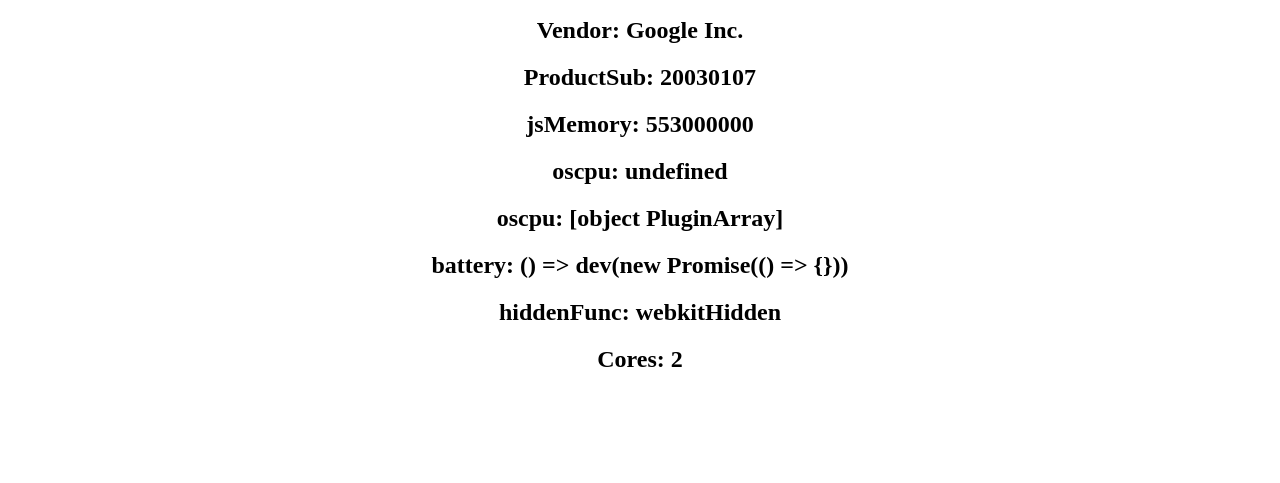
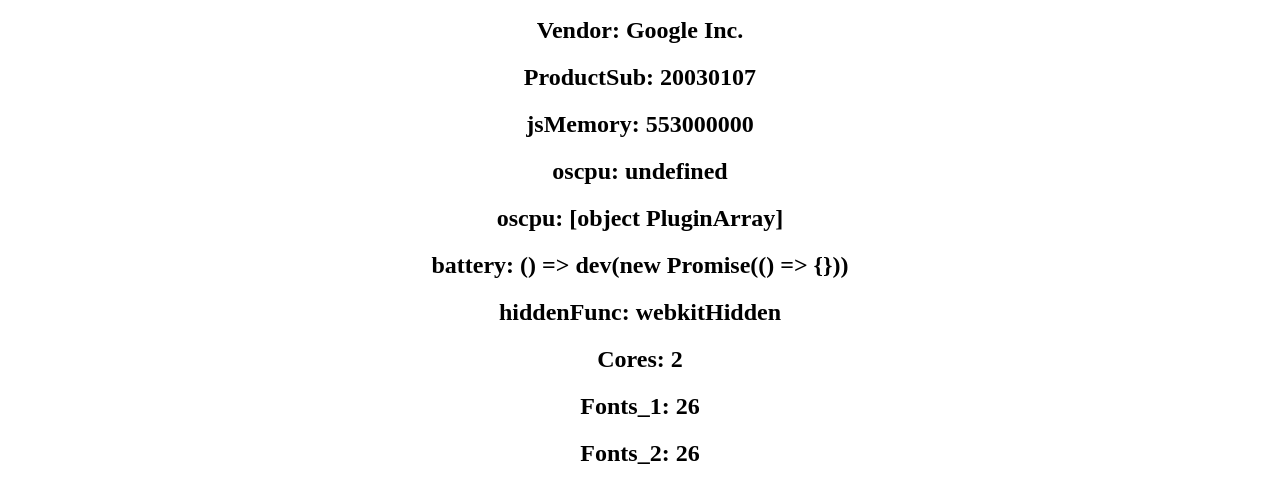
Before and after one commit to drzelim/platform, a website: page index.html in a window 1280 px wide. Shown: the part 138-621 px from the top of the page. Drawn offline with Linux system fonts and the light colour scheme.

Commit message:
Add fonts fingerprint

```diff
--- a/index.html
+++ b/index.html
@@ -19,6 +19,9 @@
     <h2 id="battery"></h2>
     <h2 id="hidden"></h2>
     <h2 id="cores"></h2>
+    <h2 id="fonts1"></h2>
+    <h2 id="fonts2"></h2>
+    <canvas id="TestCanvas"></canvas>
 
 <script src="main.js"></script>
 </body>
--- a/main.js
+++ b/main.js
@@ -1,20 +1,25 @@
 const canvas = document.createElement("canvas");
-const ctx = canvas.getContext("webgl2") || canvas.getContext("experimental-webgl2") || canvas.getContext("webgl") || canvas.getContext("experimental-webgl") || canvas.getContext("moz-webgl");
-const renderer = ctx.getExtension('WEBGL_debug_renderer_info');
+const ctx =
+  canvas.getContext("webgl2") ||
+  canvas.getContext("experimental-webgl2") ||
+  canvas.getContext("webgl") ||
+  canvas.getContext("experimental-webgl") ||
+  canvas.getContext("moz-webgl");
+const renderer = ctx.getExtension("WEBGL_debug_renderer_info");
 let GPUInfo = null;
-renderer ? GPUInfo = ctx.getParameter(renderer.UNMASKED_RENDERER_WEBGL) : '';
+renderer ? (GPUInfo = ctx.getParameter(renderer.UNMASKED_RENDERER_WEBGL)) : "";
 
-const h1 = document.querySelector('h1');
-const platformH2 = document.querySelector('#platform');
-const vendorH2 = document.querySelector('#vendor');
-const productSubH2 = document.querySelector('#productSub');
-const jsMemoryH2 = document.querySelector('#jsMemory');
-const oscpuH2 = document.querySelector('#oscpu');
-const pluginsH2 = document.querySelector('#plugins');
-const errorH2 = document.querySelector('#error');
-const batteryH2 = document.querySelector('#battery');
-const hiddenH2 = document.querySelector('#hidden');
-const coresH2 = document.querySelector('#cores');
+const h1 = document.querySelector("h1");
+const platformH2 = document.querySelector("#platform");
+const vendorH2 = document.querySelector("#vendor");
+const productSubH2 = document.querySelector("#productSub");
+const jsMemoryH2 = document.querySelector("#jsMemory");
+const oscpuH2 = document.querySelector("#oscpu");
+const pluginsH2 = document.querySelector("#plugins");
+const errorH2 = document.querySelector("#error");
+const batteryH2 = document.querySelector("#battery");
+const hiddenH2 = document.querySelector("#hidden");
+const coresH2 = document.querySelector("#cores");
 
 const platform = navigator.platform;
 const vendor = navigator.vendor;
@@ -22,18 +27,14 @@
 const oscpu = navigator.oscpu;
 const plugins = navigator.plugins;
 const battery = navigator.getBattery;
-let jsMemory = '';
+let jsMemory = "";
 
 function getHiddenFunc(d) {
   try {
-    if (d.webkitHidden != undefined)
-      return "webkitHidden";
-    if (d.msHidden != undefined)
-      return "msHidden";
-    if (d.mozHidden != undefined)
-      return "mozHidden";
-    else
-      return "n/a";
+    if (d.webkitHidden != undefined) return "webkitHidden";
+    if (d.msHidden != undefined) return "msHidden";
+    if (d.mozHidden != undefined) return "mozHidden";
+    else return "n/a";
   } catch (_a) {
     return "n/a";
   }
@@ -43,28 +44,288 @@
   jsMemory = window.performance.memory.jsHeapSizeLimit;
 } catch {}
 
-h1.textContent = 'Platform: ' + platform;
-platformH2.textContent = 'GPU info: ' + GPUInfo;
-vendorH2.textContent = 'Vendor: ' + vendor;
-productSubH2.textContent = 'ProductSub: ' + productSub;
-jsMemoryH2.textContent = 'jsMemory: ' + jsMemory;
-oscpuH2.textContent = 'oscpu: ' + oscpu;
-pluginsH2.textContent = 'oscpu: ' + plugins;
-batteryH2.textContent = 'battery: ' + battery;
-hiddenH2.textContent = 'hiddenFunc: ' + getHiddenFunc(document);
-coresH2.textContent = 'Cores: ' + navigator.hardwareConcurrency;
+h1.textContent = "Platform: " + platform;
+platformH2.textContent = "GPU info: " + GPUInfo;
+vendorH2.textContent = "Vendor: " + vendor;
+productSubH2.textContent = "ProductSub: " + productSub;
+jsMemoryH2.textContent = "jsMemory: " + jsMemory;
+oscpuH2.textContent = "oscpu: " + oscpu;
+pluginsH2.textContent = "oscpu: " + plugins;
+batteryH2.textContent = "battery: " + battery;
+hiddenH2.textContent = "hiddenFunc: " + getHiddenFunc(document);
+coresH2.textContent = "Cores: " + navigator.hardwareConcurrency;
 
 
-const originalFunction = HTMLElement.offsetWidth;
-const span = document.createElement('span')
+function getFonts() {
+  var baseFonts = ["monospace", "sans-serif", "serif"];
+  var fontList = [
+    "Andale Mono",
+    "Arial",
+    "Arial Black",
+    "Arial Hebrew",
+    "Arial MT",
+    "Arial Narrow",
+    "Arial Rounded MT Bold",
+    "Arial Unicode MS",
+    "Bitstream Vera Sans Mono",
+    "Book Antiqua",
+    "Bookman Old Style",
+    "Calibri",
+    "Cambria",
+    "Cambria Math",
+    "Century",
+    "Century Gothic",
+    "Century Schoolbook",
+    "Comic Sans",
+    "Comic Sans MS",
+    "Consolas",
+    "Courier",
+    "Courier New",
+    "Garamond",
+    "Geneva",
+    "Georgia",
+    "Helvetica",
+    "Helvetica Neue",
+    "Impact",
+    "Lucida Bright",
+    "Lucida Calligraphy",
+    "Lucida Console",
+    "Lucida Fax",
+    "LUCIDA GRANDE",
+    "Lucida Handwriting",
+    "Lucida Sans",
+    "Lucida Sans Typewriter",
+    "Lucida Sans Unicode",
+    "Microsoft Sans Serif",
+    "Monaco",
+    "Monotype Corsiva",
+    "MS Gothic",
+    "MS Outlook",
+    "MS PGothic",
+    "MS Reference Sans Serif",
+    "MS Sans Serif",
+    "MS Serif",
+    "MYRIAD",
+    "MYRIAD PRO",
+    "Palatino",
+    "Palatino Linotype",
+    "Segoe Print",
+    "Segoe Script",
+    "Segoe UI",
+    "Segoe UI Light",
+    "Segoe UI Semibold",
+    "Segoe UI Symbol",
+    "Tahoma",
+    "Times",
+    "Times New Roman",
+    "Times New Roman PS",
+    "Trebuchet MS",
+    "Verdana",
+    "Wingdings",
+    "Wingdings 2",
+    "Wingdings 3",
+  ];
+  fontList = fontList.filter(function (font, position) {
+    return fontList.indexOf(font) === position;
+  });
+  var testString = "mmmmmmmmmmlli";
+  var testSize = "72px";
+  var h = document.getElementsByTagName("html")[0];
+  var baseFontsDiv = document.createElement("div");
+  var fontsDiv = document.createElement("div");
+  var defaultWidth = {};
+  var defaultHeight = {};
+  var createSpan = function () {
+    var s = document.createElement("span");
+    s.style.position = "absolute";
+    s.style.left = "-9999px";
+    s.style.fontSize = testSize;
+    s.style.lineHeight = "normal";
+    s.innerHTML = testString;
+    return s;
+  };
+  var createSpanWithFonts = function (fontToDetect, baseFont) {
+    var s = createSpan();
+    s.style.fontFamily = "'" + fontToDetect + "'," + baseFont;
+    return s;
+  };
+  var initializeBaseFontsSpans = function () {
+    var spans = [];
+    for (var index = 0, length = baseFonts.length; index < length; index++) {
+      var s = createSpan();
+      s.style.fontFamily = baseFonts[index];
+      baseFontsDiv.appendChild(s);
+      spans.push(s);
+    }
+    return spans;
+  };
+  var initializeFontsSpans = function () {
+    var spans = {};
+    for (var i = 0, l = fontList.length; i < l; i++) {
+      var fontSpans = [];
+      for (
+        var j = 0, numDefaultFonts = baseFonts.length;
+        j < numDefaultFonts;
+        j++
+      ) {
+        var s = createSpanWithFonts(fontList[i], baseFonts[j]);
+        fontsDiv.appendChild(s);
+        fontSpans.push(s);
+      }
+      spans[fontList[i]] = fontSpans;
+    }
+    return spans;
+  };
+  var isFontAvailable = function (fontSpans) {
+    var detected = false;
+    for (var i = 0; i < baseFonts.length; i++) {
+      detected =
+        fontSpans[i].offsetWidth !== defaultWidth[baseFonts[i]] || fontSpans[i].offsetHeight !== defaultHeight[baseFonts[i]];
+      if (detected) {
+        return detected;
+      }
+    }
+    return detected;
+  };
+  var baseFontsSpans = initializeBaseFontsSpans();
+  h.appendChild(baseFontsDiv);
+  for (var index = 0, length = baseFonts.length; index < length; index++) {
+    defaultWidth[baseFonts[index]] = baseFontsSpans[index].offsetWidth;
+    defaultHeight[baseFonts[index]] = baseFontsSpans[index].offsetHeight;
+  }
+  var fontsSpans = initializeFontsSpans();
+  h.appendChild(fontsDiv);
+  var available = [];
+  for (var i = 0, l = fontList.length; i < l; i++) {
+    if (isFontAvailable(fontsSpans[fontList[i]])) {
+      available.push(fontList[i]);
+    }
+  }
+  h.removeChild(fontsDiv);
+  h.removeChild(baseFontsDiv);
+  return available;
+}
+const available = getFonts();
+console.log(available);
 
-HTMLElement.offsetWidth = function() {
-  console.log(this);
-  originalFunction.apply(this);
+
+function GetFontsCanvas() {
+  var baseFonts = ["monospace", "sans-serif", "serif"];
+
+  var fontList = [
+    "Andale Mono",
+    "Arial",
+    "Arial Black",
+    "Arial Hebrew",
+    "Arial MT",
+    "Arial Narrow",
+    "Arial Rounded MT Bold",
+    "Arial Unicode MS",
+    "Bitstream Vera Sans Mono",
+    "Book Antiqua",
+    "Bookman Old Style",
+    "Calibri",
+    "Cambria",
+    "Cambria Math",
+    "Century",
+    "Century Gothic",
+    "Century Schoolbook",
+    "Comic Sans",
+    "Comic Sans MS",
+    "Consolas",
+    "Courier",
+    "Courier New",
+    "Garamond",
+    "Geneva",
+    "Georgia",
+    "Helvetica",
+    "Helvetica Neue",
+    "Impact",
+    "Lucida Bright",
+    "Lucida Calligraphy",
+    "Lucida Console",
+    "Lucida Fax",
+    "LUCIDA GRANDE",
+    "Lucida Handwriting",
+    "Lucida Sans",
+    "Lucida Sans Typewriter",
+    "Lucida Sans Unicode",
+    "Microsoft Sans Serif",
+    "Monaco",
+    "Monotype Corsiva",
+    "MS Gothic",
+    "MS Outlook",
+    "MS PGothic",
+    "MS Reference Sans Serif",
+    "MS Sans Serif",
+    "MS Serif",
+    "MYRIAD",
+    "MYRIAD PRO",
+    "Palatino",
+    "Palatino Linotype",
+    "Segoe Print",
+    "Segoe Script",
+    "Segoe UI",
+    "Segoe UI Light",
+    "Segoe UI Semibold",
+    "Segoe UI Symbol",
+    "Tahoma",
+    "Times",
+    "Times New Roman",
+    "Times New Roman PS",
+    "Trebuchet MS",
+    "Verdana",
+    "Wingdings",
+    "Wingdings 2",
+    "Wingdings 3",
+  ];
+
+  var testString = "mmmmmmmmmmlli";
+
+  var testSize = "72px";
+
+  var c = document.getElementById("TestCanvas");
+  var ctx = c.getContext("2d");
+
+  var DefaultSizes = {};
+
+  for (var i = 0; i < baseFonts.length; i++) {
+    var Font = baseFonts[i];
+    ctx.font = testSize + " " + Font;
+    var Width = ctx.measureText(testString).width;
+    DefaultSizes[Font] = Width;
+  }
+
+  var Res = [];
+
+  for (var i = 0; i < fontList.length; i++) {
+    var Font = fontList[i];
+    var IsDetected = false;
+    var DefaultSizesKeys = Object.keys(DefaultSizes);
+    for (var j = 0; j < DefaultSizesKeys.length; j++) {
+      var FontDefault = DefaultSizesKeys[j];
+      var WidthDefault = DefaultSizes[FontDefault];
+      ctx.font = testSize + ' "' + Font + '", ' + FontDefault;
+      var Width = ctx.measureText(testString).width;
+
+      if (Math.abs(Width - WidthDefault) > 0.001) {
+        IsDetected = true;
+        break;
+      }
+    }
+
+    if (IsDetected) {
+      Res.push(Font);
+    }
+  }
+
+  return Res;
 }
 
-Object.defineProperty(HTMLElement, 'offsetWidth', {get: () => 11111});
-console.log(span.offsetWidth);
-console.log(span);
+const result = GetFontsCanvas();
+console.log(result);
 
-["Andale Mono", "Arial", "Arial Black", "Arial Hebrew", "Arial MT", "Arial Narrow", "Arial Rounded MT Bold", "Arial Unicode MS", "Bitstream Vera Sans Mono", "Book Antiqua", "Bookman Old Style", "Calibri", "Cambria", "Cambria Math", "Century", "Century Gothic", "Century Schoolbook", "Comic Sans", "Comic Sans MS", "Consolas", "Courier", "Courier New", "Garamond", "Geneva", "Georgia", "Helvetica", "Helvetica Neue", "Impact", "Lucida Bright", "Lucida Calligraphy", "Lucida Console", "Lucida Fax", "LUCIDA GRANDE", "Lucida Handwriting", "Lucida Sans", "Lucida Sans Typewriter", "Lucida Sans Unicode", "Microsoft Sans Serif", "Monaco", "Monotype Corsiva", "MS Gothic", "MS Outlook", "MS PGothic", "MS Reference Sans Serif", "MS Sans Serif", "MS Serif", "MYRIAD", "MYRIAD PRO", "Palatino", "Palatino Linotype", "Segoe Print", "Segoe Script", "Segoe UI", "Segoe UI Light", "Segoe UI Semibold", "Segoe UI Symbol", "Tahoma", "Times", "Times New Roman", "Times New Roman PS", "Trebuchet MS", "Verdana", "Wingdings", "Wingdings 2", "Wingdings 3", ]
+const fonts1 = document.querySelector('#fonts1');
+const fonts2 = document.querySelector('#fonts2');
+fonts1.textContent = 'Fonts_1: ' +  available.length
+fonts2.textContent = 'Fonts_2: ' +  result.length
```
Also changed, not shown: 1 other file.
